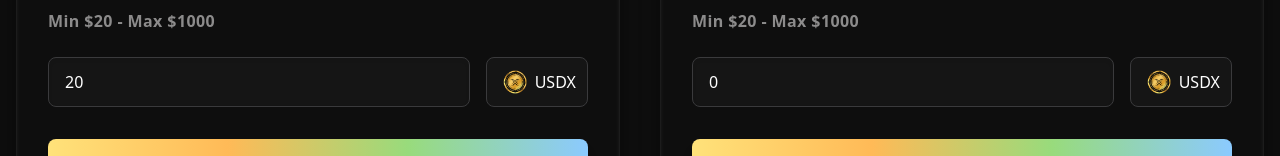
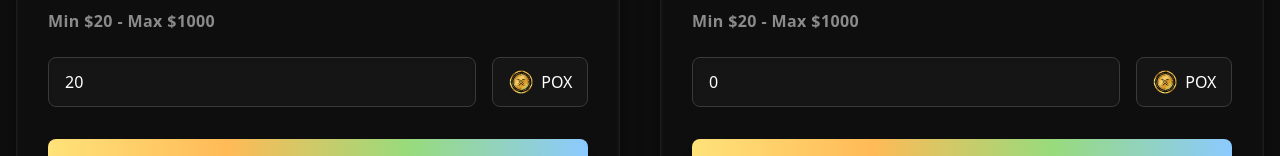
Before and after one commit to PolluxCoin2-0/Crowd1_FRONTEND, a React (Vite) app: page /home in a window 1280 px wide. Shown: the part 491-647 px from the top of the page. Built offline with nearby package versions, Linux system fonts and the light colour scheme; no server answers.

Commit message:
text >> USDX >> POX

```diff
--- a/src/pages/DepositAndWithdraw.jsx
+++ b/src/pages/DepositAndWithdraw.jsx
@@ -115,7 +115,7 @@ const DepositAndWithdraw = () => {
               />
               <div className="flex flex-row items-center space-x-2 bg-[#151515] px-4 py-3 rounded-lg border border-[#3A3A3C]">
                 <img src={USDX} alt="USDX" className="w-6 h-6" />
-                <p className="text-white font-medium pr-4">USDX</p>
+                <p className="text-white font-medium pr-4">POX</p>
               </div>
             </div>
 
@@ -163,7 +163,7 @@ const DepositAndWithdraw = () => {
               >{userTotallROIReturn ? userTotallROIReturn : 0}</p>
               <div className="flex flex-row items-center space-x-2 bg-[#151515] px-4 py-3 rounded-lg border border-[#3A3A3C]">
                 <img src={USDX} alt="USDX" className="w-6 h-6" />
-                <p className="text-white font-medium pr-4">USDX</p>
+                <p className="text-white font-medium pr-4">POX</p>
               </div>
             </div>
 
```
